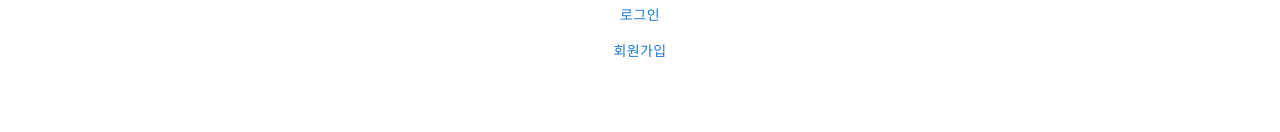
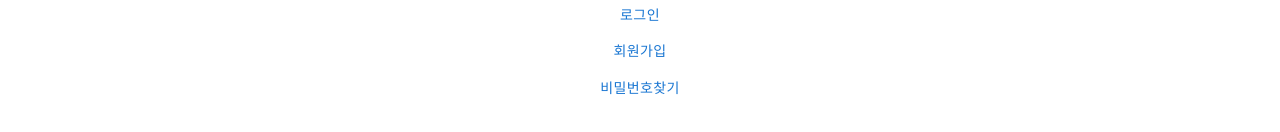
Before and after one commit to Kim-Ji-soo/EdduSSAFY, a React (Create React App) app in the folder frontend/: page / in a window 1280 px wide. Shown: the part 240-372 px from the top of the page. Built offline with nearby package versions, Linux system fonts and the light colour scheme.

Commit message:
branch 이동

```diff
--- a/frontend/src/pages/Login.js
+++ b/frontend/src/pages/Login.js
@@ -19,7 +19,7 @@ const validationSchema = yup.object({
     .required("id is required"),
 });
 function Login() {
-  // const dispatch = useDispatch();
+  const dispatch = useDispatch();
   const navigate = useNavigate();
   const formik = useFormik({
     initialValues: {
@@ -37,7 +37,7 @@ function Login() {
         data: formik.values,
       }).then((res) => {
         console.log(res.data);
-        // dispatch(login({}));
+        dispatch(login({id: '', password: ''}));
         navigate("/homepage", { replace: true });
       });
     },
@@ -90,6 +90,18 @@ function Login() {
           </Link>
         </div>
       </form>
+
+      <form
+        onSubmit={(event) => {
+          event.preventDefault();
+        }}
+      >
+        <div>
+          <Link to="/signup">
+            <Button type="submit">비밀번호찾기</Button>
+          </Link>
+        </div>
+      </form>
     </div>
   );
 }
```
